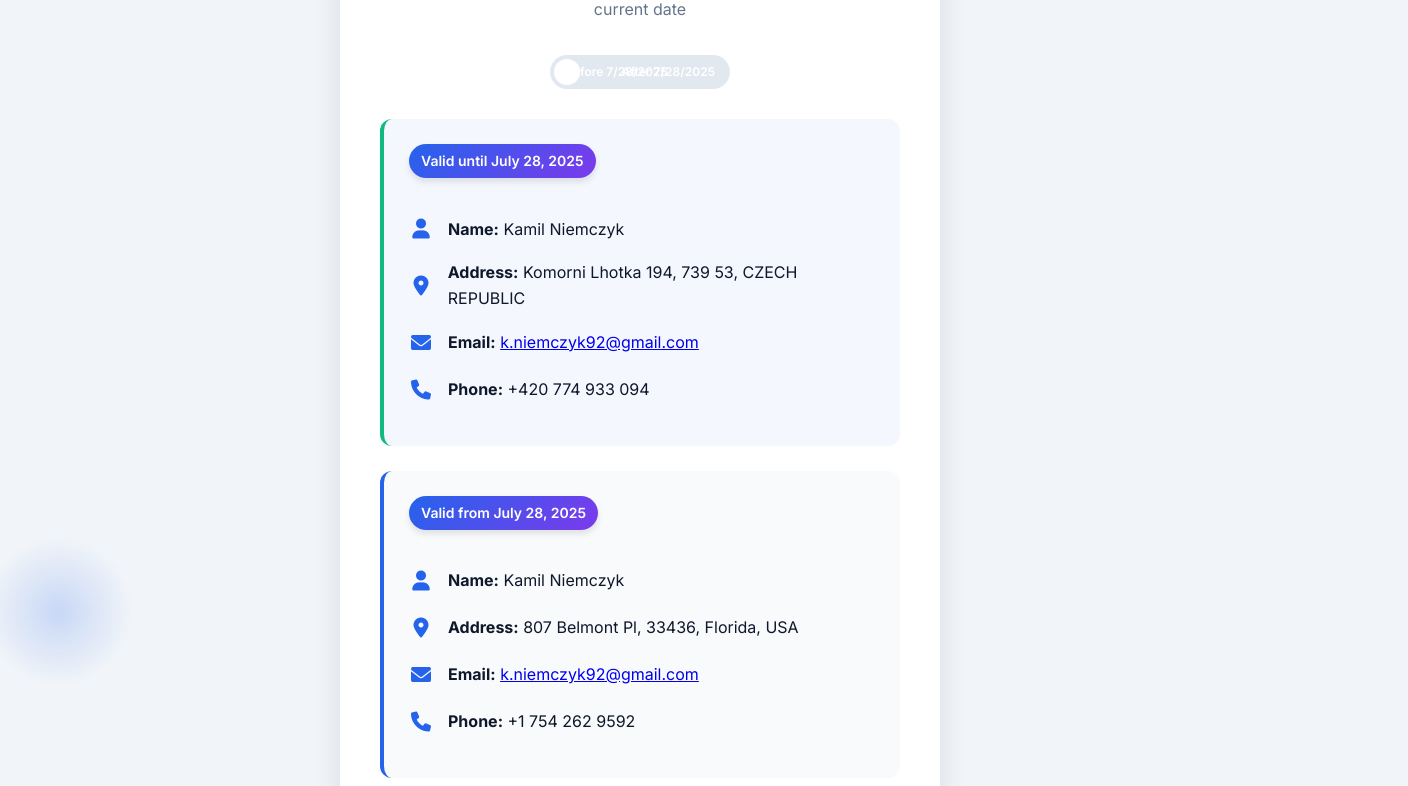
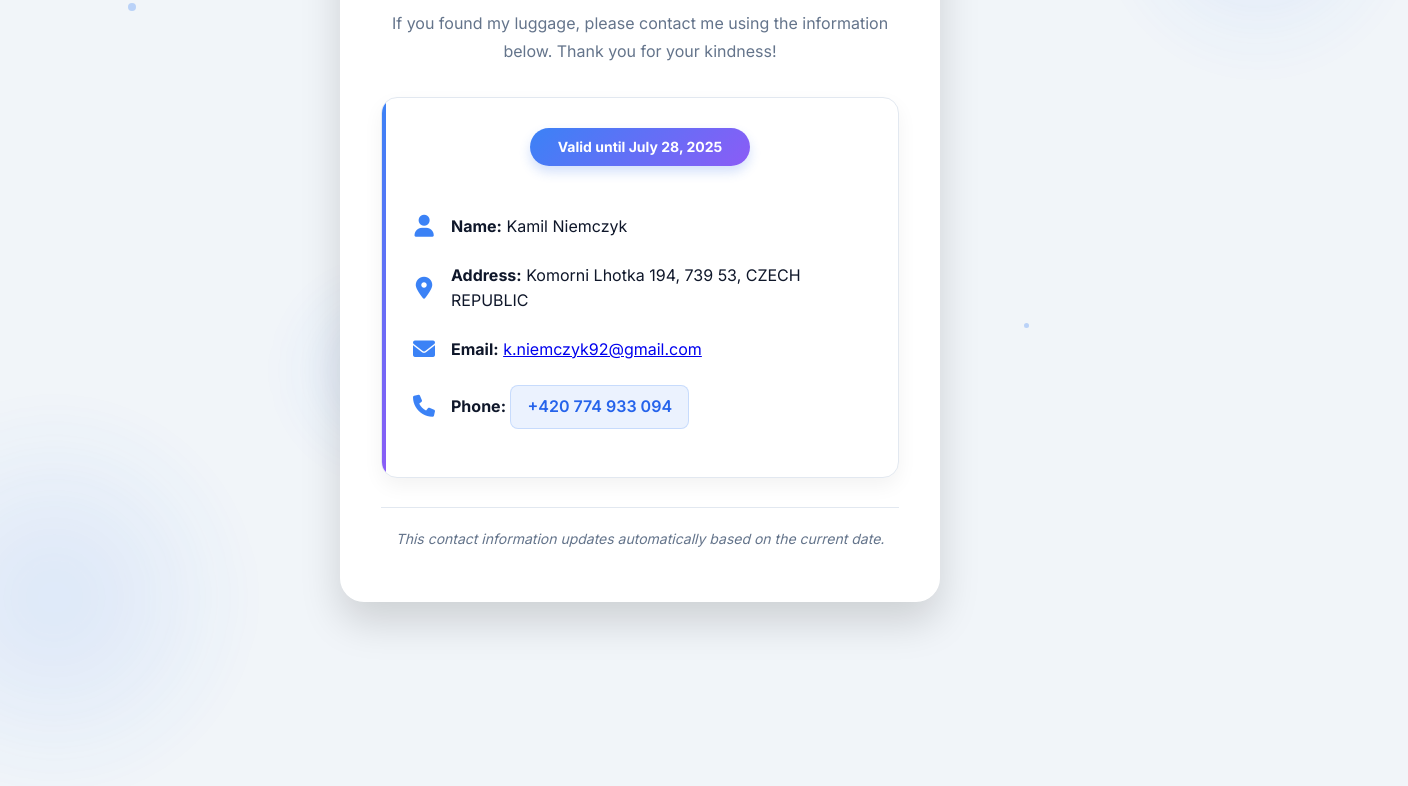
Before and after one commit to Niemczyk92/TagMeOne, a plain HTML site: page index.html in a window 1280 px wide. Shown: the part 157-943 px from the top of the page, 1408 px wide, since content can reach past the window. Drawn offline with Linux system fonts and the light colour scheme.

Commit message:
Add files via upload

```diff
--- a/index.html
+++ b/index.html
@@ -6,12 +6,14 @@
     <title>Lost Baggage Contact Information</title>
     <style>
         :root {
-            --primary: #2563eb;
-            --secondary: #7c3aed;
+            --primary: #3b82f6;
+            --primary-dark: #2563eb;
+            --secondary: #8b5cf6;
             --light: #f8fafc;
             --dark: #0f172a;
             --success: #10b981;
-            --gradient: linear-gradient(135deg, #2563eb 0%, #7c3aed 100%);
+            --gradient: linear-gradient(135deg, var(--primary) 0%, var(--secondary) 100%);
+            --glow: radial-gradient(circle, rgba(59, 130, 246, 0.15) 0%, rgba(59, 130, 246, 0) 70%);
         }
 
         * {
@@ -30,24 +32,29 @@
             align-items: center;
             min-height: 100vh;
             padding: 20px;
+            position: relative;
+            overflow: hidden;
         }
 
         .card {
             background: white;
-            border-radius: 16px;
-            box-shadow: 0 10px 30px rgba(0, 0, 0, 0.1);
-            padding: 40px;
+            border-radius: 24px;
+            box-shadow: 0 20px 40px rgba(0, 0, 0, 0.15);
+            padding: 50px 40px;
             width: 100%;
             max-width: 600px;
             position: relative;
             overflow: hidden;
+            z-index: 2;
             transform-style: preserve-3d;
             transition: all 0.5s cubic-bezier(0.175, 0.885, 0.32, 1.275);
+            border: 1px solid rgba(255, 255, 255, 0.2);
+            backdrop-filter: blur(5px);
         }
 
         .card:hover {
-            transform: translateY(-5px) scale(1.01);
-            box-shadow: 0 15px 35px rgba(0, 0, 0, 0.15);
+            transform: translateY(-8px) scale(1.01);
+            box-shadow: 0 25px 50px rgba(0, 0, 0, 0.2);
         }
 
         .card::before {
@@ -56,83 +63,108 @@
             top: 0;
             left: 0;
             width: 100%;
-            height: 8px;
+            height: 10px;
             background: var(--gradient);
         }
 
         h1 {
-            color: var(--primary);
+            color: var(--primary-dark);
             margin-bottom: 24px;
-            font-weight: 700;
-            font-size: 28px;
+            font-weight: 800;
+            font-size: 32px;
             text-align: center;
             position: relative;
+            letter-spacing: -0.5px;
         }
 
         h1::after {
             content: '';
             position: absolute;
-            bottom: -10px;
+            bottom: -12px;
             left: 50%;
             transform: translateX(-50%);
-            width: 60px;
-            height: 4px;
+            width: 80px;
+            height: 5px;
             background: var(--gradient);
-            border-radius: 2px;
+            border-radius: 3px;
         }
 
         .intro-text {
             text-align: center;
             margin-bottom: 32px;
             color: #64748b;
+            font-size: 16px;
+            line-height: 1.7;
         }
 
         .contact-container {
             margin: 30px 0;
             position: relative;
+            perspective: 1000px;
         }
 
         .date-badge {
             background: var(--gradient);
             color: white;
-            padding: 6px 12px;
-            border-radius: 20px;
+            padding: 8px 16px;
+            border-radius: 24px;
             font-size: 14px;
-            font-weight: 600;
+            font-weight: 700;
             display: inline-block;
-            margin-bottom: 20px;
-            box-shadow: 0 4px 6px rgba(0, 0, 0, 0.1);
+            margin-bottom: 25px;
+            box-shadow: 0 6px 12px rgba(37, 99, 235, 0.2);
+            position: relative;
+            left: 50%;
+            transform: translateX(-50%);
+            text-align: center;
+            min-width: 220px;
         }
 
         .contact-info {
-            background: var(--light);
-            border-radius: 12px;
-            padding: 25px;
+            background: white;
+            border-radius: 16px;
+            padding: 30px;
             margin-bottom: 25px;
-            border-left: 4px solid var(--primary);
-            transition: all 0.3s ease;
-            opacity: 0;
-            transform: translateY(20px);
-            animation: fadeIn 0.6s forwards;
+            border: 1px solid #e2e8f0;
+            box-shadow: 0 8px 20px rgba(0, 0, 0, 0.05);
+            transition: all 0.6s cubic-bezier(0.175, 0.885, 0.32, 1.1);
+            transform-origin: top;
+            position: relative;
+            overflow: hidden;
         }
 
-        .active {
-            background: rgba(37, 99, 235, 0.05);
-            border-left: 4px solid var(--success);
+        .contact-info::before {
+            content: '';
+            position: absolute;
+            top: 0;
+            left: 0;
+            width: 4px;
+            height: 100%;
+            background: var(--gradient);
         }
 
         .contact-item {
             display: flex;
             align-items: center;
-            margin: 15px 0;
+            margin: 18px 0;
+            transition: all 0.3s ease;
+        }
+
+        .contact-item:hover {
+            transform: translateX(5px);
         }
 
         .icon {
             margin-right: 15px;
             color: var(--primary);
-            font-size: 20px;
+            font-size: 22px;
             width: 24px;
             text-align: center;
+            flex-shrink: 0;
+        }
+
+        .contact-text {
+            flex-grow: 1;
         }
 
         .note {
@@ -145,47 +177,57 @@
             font-size: 14px;
         }
 
-        @keyframes fadeIn {
-            to {
-                opacity: 1;
-                transform: translateY(0);
-            }
+        /* Phone button styling */
+        .phone-link {
+            color: var(--primary-dark);
+            text-decoration: none;
+            font-weight: 600;
+            padding: 8px 16px;
+            border-radius: 8px;
+            transition: all 0.3s ease;
+            display: inline-block;
+            background: rgba(59, 130, 246, 0.1);
+            border: 1px solid rgba(59, 130, 246, 0.2);
         }
 
-        @media (max-width: 600px) {
-            .card {
-                padding: 25px;
-            }
-
-            h1 {
-                font-size: 24px;
-            }
-
-            .contact-info {
-                padding: 20px;
-            }
+        .phone-link:hover {
+            background: rgba(59, 130, 246, 0.2);
+            transform: translateY(-2px);
+            box-shadow: 0 4px 8px rgba(37, 99, 235, 0.1);
         }
 
-        /* Glow effect */
+        /* Glow effects */
         .glow {
             position: absolute;
-            width: 150px;
-            height: 150px;
             border-radius: 50%;
-            background: radial-gradient(circle, rgba(37, 99, 235, 0.2) 0%, rgba(37, 99, 235, 0) 70%);
-            z-index: -1;
+            background: var(--glow);
+            z-index: 1;
+            filter: blur(30px);
+            opacity: 0.8;
         }
 
         .glow-1 {
-            top: -50px;
-            right: -50px;
-            animation: float 8s ease-in-out infinite;
+            width: 300px;
+            height: 300px;
+            top: -100px;
+            right: -100px;
+            animation: float 12s ease-in-out infinite;
         }
 
         .glow-2 {
-            bottom: -30px;
-            left: -30px;
-            animation: float 10s ease-in-out infinite 2s;
+            width: 400px;
+            height: 400px;
+            bottom: -150px;
+            left: -150px;
+            animation: float 15s ease-in-out infinite 3s;
+        }
+
+        .glow-3 {
+            width: 200px;
+            height: 200px;
+            top: 50%;
+            left: 20%;
+            animation: float 10s ease-in-out infinite 1s;
         }
 
         @keyframes float {
@@ -193,185 +235,217 @@
                 transform: translate(0, 0);
             }
             50% {
-                transform: translate(20px, 20px);
+                transform: translate(30px, 30px);
             }
         }
 
-        /* Toggle switch */
-        .switch-container {
-            display: flex;
-            justify-content: center;
-            margin-bottom: 30px;
-            position: relative;
-        }
-
-        .switch {
-            position: relative;
-            display: inline-block;
-            width: 180px;
-            height: 34px;
-        }
-
-        .switch input {
-            opacity: 0;
-            width: 0;
-            height: 0;
-        }
-
-        .slider {
+        /* Floating particles */
+        .particle {
             position: absolute;
-            cursor: pointer;
-            top: 0;
-            left: 0;
-            right: 0;
-            bottom: 0;
-            background-color: #e2e8f0;
-            transition: .4s;
-            border-radius: 34px;
-        }
-
-        .slider:before {
-            position: absolute;
-            content: "";
-            height: 26px;
-            width: 26px;
-            left: 4px;
-            bottom: 4px;
-            background-color: white;
-            transition: .4s;
+            background: var(--primary);
             border-radius: 50%;
-        }
-
-        input:checked + .slider {
-            background: var(--gradient);
-        }
-
-        input:checked + .slider:before {
-            transform: translateX(146px);
-        }
-
-        .slider-text {
-            position: absolute;
-            top: 50%;
-            transform: translateY(-50%);
-            font-size: 12px;
-            font-weight: 600;
-            color: white;
+            opacity: 0.3;
             z-index: 1;
         }
 
-        .before-text {
-            left: 15px;
+        /* Responsive adjustments */
+        @media (max-width: 600px) {
+            .card {
+                padding: 30px 20px;
+                border-radius: 20px;
+            }
+
+            h1 {
+                font-size: 26px;
+            }
+
+            .contact-info {
+                padding: 25px 20px;
+            }
+
+            .date-badge {
+                font-size: 13px;
+                min-width: 200px;
+                padding: 6px 12px;
+            }
         }
 
-        .after-text {
-            right: 15px;
+        /* Animation for contact info */
+        @keyframes slideIn {
+            from {
+                opacity: 0;
+                transform: translateY(20px) rotateX(10deg);
+            }
+            to {
+                opacity: 1;
+                transform: translateY(0) rotateX(0);
+            }
+        }
+
+        .active-contact {
+            display: block;
+            animation: slideIn 0.6s cubic-bezier(0.175, 0.885, 0.32, 1.1) forwards;
+        }
+
+        .inactive-contact {
+            display: none;
+        }
+
+        /* Floating luggage tag effect */
+        .luggage-tag {
+            position: absolute;
+            width: 120px;
+            height: 120px;
+            background: white;
+            border-radius: 50%;
+            display: flex;
+            justify-content: center;
+            align-items: center;
+            box-shadow: 0 10px 30px rgba(0, 0, 0, 0.1);
+            z-index: 3;
+            right: -30px;
+            top: -30px;
+            transform: rotate(15deg);
+            animation: float-tag 8s ease-in-out infinite;
+            overflow: hidden;
+        }
+
+        .luggage-tag::before {
+            content: '';
+            position: absolute;
+            width: 100%;
+            height: 100%;
+            background: var(--gradient);
+            opacity: 0.8;
+            z-index: -1;
+        }
+
+        .luggage-tag i {
+            color: white;
+            font-size: 40px;
+            animation: pulse 2s ease-in-out infinite;
+        }
+
+        @keyframes float-tag {
+            0%, 100% {
+                transform: translateY(0) rotate(15deg);
+            }
+            50% {
+                transform: translateY(-20px) rotate(20deg);
+            }
+        }
+
+        @keyframes pulse {
+            0%, 100% {
+                transform: scale(1);
+            }
+            50% {
+                transform: scale(1.1);
+            }
         }
     </style>
     <link rel="stylesheet" href="https://cdnjs.cloudflare.com/ajax/libs/font-awesome/6.0.0-beta3/css/all.min.css">
-    <link href="https://fonts.googleapis.com/css2?family=Inter:wght@400;500;600;700&display=swap" rel="stylesheet">
+    <link href="https://fonts.googleapis.com/css2?family=Inter:wght@400;500;600;700;800&display=swap" rel="stylesheet">
 </head>
 <body>
     <div class="glow glow-1"></div>
     <div class="glow glow-2"></div>
+    <div class="glow glow-3"></div>
+
+    <!-- Floating particles -->
+    <div class="particle" style="width: 8px; height: 8px; top: 20%; left: 10%;"></div>
+    <div class="particle" style="width: 5px; height: 5px; top: 60%; left: 80%;"></div>
+    <div class="particle" style="width: 6px; height: 6px; top: 80%; left: 30%;"></div>
+    <div class="particle" style="width: 7px; height: 7px; top: 30%; left: 60%;"></div>
+
+    <div class="luggage-tag">
+        <i class="fas fa-suitcase-rolling"></i>
+    </div>
 
     <div class="card">
         <h1>Lost Baggage Contact</h1>
-        <p class="intro-text">If found, please contact me using the information below based on current date</p>
+        <p class="intro-text">If you found my luggage, please contact me using the information below. Thank you for your kindness!</p>
 
-        <div class="switch-container">
-            <label class="switch">
-                <input type="checkbox" id="dateToggle">
-                <span class="slider"></span>
-                <span class="slider-text before-text">Before 7/28/2025</span>
-                <span class="slider-text after-text">After 7/28/2025</span>
-            </label>
+        <div class="contact-container">
+            <div id="currentContact" class="contact-info active-contact">
+                <!-- Content will be dynamically inserted here -->
+            </div>
         </div>
 
-        <div class="contact-container">
-            <div id="beforeDate" class="contact-info active">
-                <div class="date-badge">Valid until July 28, 2025</div>
+        <p class="note">This contact information updates automatically based on the current date.</p>
+    </div>
+
+    <script>
+        // Contact information data
+        const contacts = {
+            before: {
+                dateText: "Valid until July 28, 2025",
+                name: "Kamil Niemczyk",
+                address: "Komorni Lhotka 194, 739 53, CZECH REPUBLIC",
+                email: "k.niemczyk92@gmail.com",
+                phone: "+420 774 933 094",
+                phoneLink: "+420774933094"
+            },
+            after: {
+                dateText: "Valid from July 28, 2025",
+                name: "Kamil Niemczyk",
+                address: "807 Belmont Pl, 33436, Florida, USA",
+                email: "k.niemczyk92@gmail.com",
+                phone: "+1 754 262 9592",
+                phoneLink: "+17542629592"
+            }
+        };
+
+        // Function to update contact display
+        function updateContactDisplay() {
+            const currentDate = new Date();
+            const switchDate = new Date('2025-07-28');
+            const contactContainer = document.getElementById('currentContact');
+
+            const contactData = currentDate >= switchDate ? contacts.after : contacts.before;
+
+            contactContainer.innerHTML = `
+                <div class="date-badge">${contactData.dateText}</div>
                 <div class="contact-item">
                     <div class="icon"><i class="fas fa-user"></i></div>
-                    <div><strong>Name:</strong> Kamil Niemczyk</div>
+                    <div class="contact-text"><strong>Name:</strong> ${contactData.name}</div>
                 </div>
                 <div class="contact-item">
                     <div class="icon"><i class="fas fa-map-marker-alt"></i></div>
-                    <div><strong>Address:</strong> Komorni Lhotka 194, 739 53, CZECH REPUBLIC</div>
+                    <div class="contact-text"><strong>Address:</strong> ${contactData.address}</div>
                 </div>
                 <div class="contact-item">
                     <div class="icon"><i class="fas fa-envelope"></i></div>
-                    <div><strong>Email:</strong> <a href="mailto:k.niemczyk92@gmail.com">k.niemczyk92@gmail.com</a></div>
+                    <div class="contact-text"><strong>Email:</strong> <a href="mailto:${contactData.email}">${contactData.email}</a></div>
                 </div>
                 <div class="contact-item">
                     <div class="icon"><i class="fas fa-phone"></i></div>
-                    <div><strong>Phone:</strong> +420 774 933 094</div>
+                    <div class="contact-text"><strong>Phone:</strong> <a href="tel:${contactData.phoneLink}" class="phone-link">${contactData.phone}</a></div>
                 </div>
-            </div>
+            `;
 
-            <div id="afterDate" class="contact-info">
-                <div class="date-badge">Valid from July 28, 2025</div>
-                <div class="contact-item">
-                    <div class="icon"><i class="fas fa-user"></i></div>
-                    <div><strong>Name:</strong> Kamil Niemczyk</div>
-                </div>
-                <div class="contact-item">
-                    <div class="icon"><i class="fas fa-map-marker-alt"></i></div>
-                    <div><strong>Address:</strong> 807 Belmont Pl, 33436, Florida, USA</div>
-                </div>
-                <div class="contact-item">
-                    <div class="icon"><i class="fas fa-envelope"></i></div>
-                    <div><strong>Email:</strong> <a href="mailto:k.niemczyk92@gmail.com">k.niemczyk92@gmail.com</a></div>
-                </div>
-                <div class="contact-item">
-                    <div class="icon"><i class="fas fa-phone"></i></div>
-                    <div><strong>Phone:</strong> +1 754 262 9592</div>
-                </div>
-            </div>
-        </div>
-
-        <p class="note">Thank you for your kindness in helping return this luggage. Your effort means the world to me!</p>
-    </div>
-
-    <script>
-        // Automatic date detection
-        function updateContactDisplay() {
-            const currentDate = new Date();
-            const switchDate = new Date('2025-07-28');
-            const beforeDiv = document.getElementById('beforeDate');
-            const afterDiv = document.getElementById('afterDate');
-            const toggle = document.getElementById('dateToggle');
-
-            if (currentDate >= switchDate) {
-                beforeDiv.classList.remove('active');
-                afterDiv.classList.add('active');
-                toggle.checked = true;
-            } else {
-                beforeDiv.classList.add('active');
-                afterDiv.classList.remove('active');
-                toggle.checked = false;
-            }
+            // Add animation class
+            contactContainer.classList.remove('active-contact');
+            void contactContainer.offsetWidth; // Trigger reflow
+            contactContainer.classList.add('active-contact');
         }
-
-        // Toggle functionality
-        document.getElementById('dateToggle').addEventListener('change', function() {
-            const beforeDiv = document.getElementById('beforeDate');
-            const afterDiv = document.getElementById('afterDate');
-
-            if (this.checked) {
-                beforeDiv.classList.remove('active');
-                afterDiv.classList.add('active');
-            } else {
-                beforeDiv.classList.add('active');
-                afterDiv.classList.remove('active');
-            }
-        });
 
         // Initialize
         updateContactDisplay();
 
         // Update every minute in case page stays open
         setInterval(updateContactDisplay, 60000);
+
+        // Add click-to-call functionality
+        document.addEventListener('click', function(e) {
+            if (e.target.classList.contains('phone-link')) {
+                e.preventDefault();
+                const phoneNumber = e.target.getAttribute('href').replace('tel:', '');
+                if (confirm(`Do you want to call ${phoneNumber}?`)) {
+                    window.location.href = `tel:${phoneNumber}`;
+                }
+            }
+        });
     </script>
 </body>
 </html>
```
